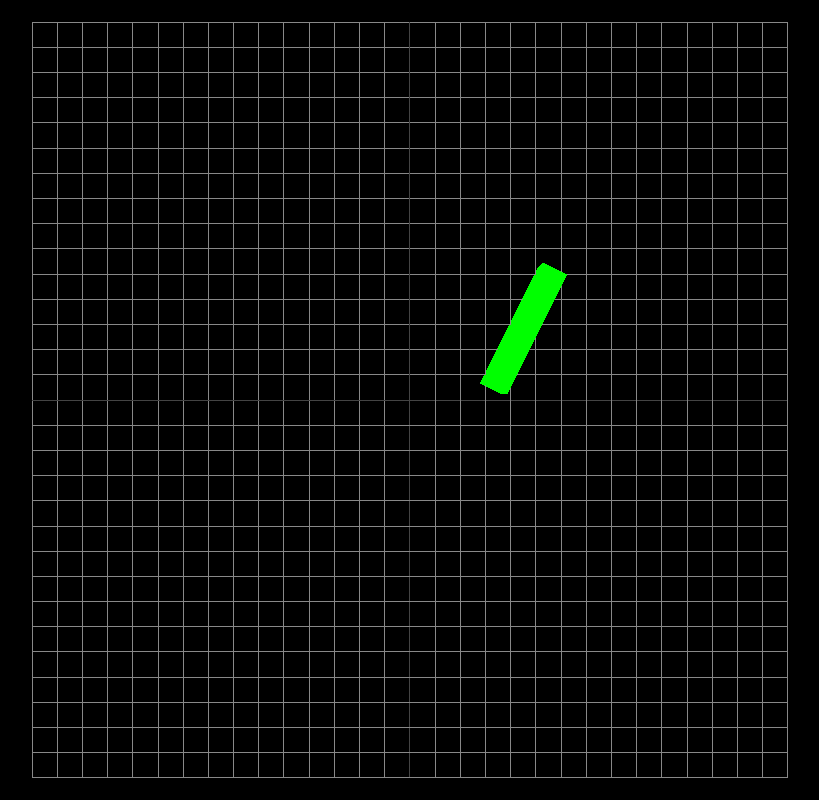
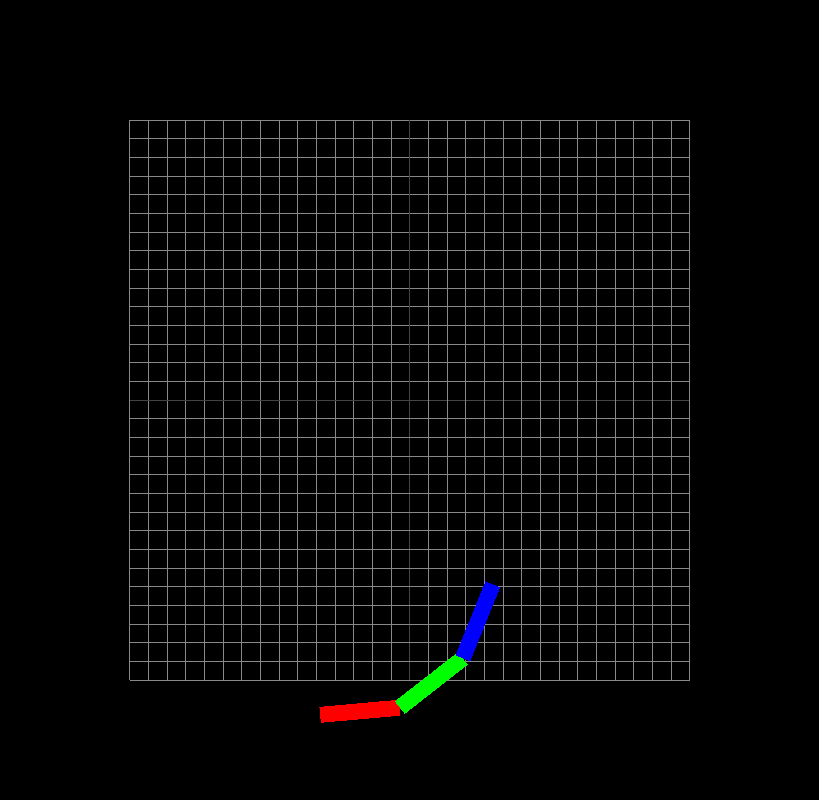
Before and after one commit to jf514/SampleCode, a plain HTML site: page javascript/articulated_vehicle/index.html in a window 1280 px wide. Shown: the whole page, without its empty margins (230-1049 px from the left). Drawn offline with nearby package versions, Linux system fonts and the light colour scheme.

Commit message:
Two trailers working demo.

```diff
--- a/javascript/articulated_vehicle/index.html
+++ b/javascript/articulated_vehicle/index.html
@@ -2,7 +2,7 @@
 <html lang="en">
 	<head>
 		<meta charset="utf-8">
-		<title>My first three.js app</title>
+		<title>Articulated_Vehicle 3js</title>
 		<style>
 			body { margin: 0; }
 		</style>
--- a/javascript/articulated_vehicle/main.js
+++ b/javascript/articulated_vehicle/main.js
@@ -1,18 +1,35 @@
 import * as THREE from 'three'
 
 const scene = new THREE.Scene();
-const camera = new THREE.PerspectiveCamera( 75, window.innerWidth / window.innerHeight, 0.1, 1000 );
+//const camera = new THREE.PerspectiveCamera( 75, window.innerWidth / window.innerHeight, 0.1, 1000 );
+var width = 50;
+var height = 50;
+const aspect = window.innerWidth / window.innerHeight;
+const camera = new THREE.OrthographicCamera( width * aspect / - 2, width * aspect / 2, height / 2, height / - 2, 1, 1000 );
+
 
 const renderer = new THREE.WebGLRenderer();
 renderer.setSize( window.innerWidth, window.innerHeight );
 document.body.appendChild( renderer.domElement );
 
 const geometry = new THREE.BoxGeometry( 5, 1, 1 );
-const material = new THREE.MeshBasicMaterial( { color: 0x00ff00 } );
+const material = new THREE.MeshBasicMaterial( { color: 0xff0000 } );
 const cube = new THREE.Mesh( geometry, material );
 scene.add( cube );
 
-const size = 29;
+// Trailer
+const tgeometry = new THREE.BoxGeometry( 5, 1, 1 );
+const tmaterial = new THREE.MeshBasicMaterial( { color: 0x00ff00 } );
+const tcube = new THREE.Mesh( tgeometry, tmaterial );
+scene.add( tcube );
+
+// 2nd Trailer
+const ttgeometry = new THREE.BoxGeometry( 5, 1, 1 );
+const ttmaterial = new THREE.MeshBasicMaterial( { color: 0x0000ff } );
+const ttcube = new THREE.Mesh( ttgeometry, ttmaterial );
+scene.add( ttcube );
+
+const size = 35;
 const divisions = 30;
 const gridHelper = new THREE.GridHelper( size, divisions );
 gridHelper.position.set(0, 0, 0);
@@ -20,53 +37,191 @@ gridHelper.rotation.x = Math.PI/2;
 
 scene.add( gridHelper );
 
-camera.position.z = 20;
+camera.position.x = 0;
+//camera.position.y = -20;
+camera.position.z = 25;
+//camera.rotation.x = Math.PI/4;
 var deltaT = .1;
 var t = 0.0;
 
 ///////////////////////////////////////////////////////////////////
 class BicycleModel {
-	constructor(x, y, z, theta, steer, v, lf, lr) {
+	constructor(x, y, z, theta, steer, v, lf, lr, hitchDist, trailer) {
 		this.x = x;
 		this.y = y;
 		this.z = z;
+		this.hitchDist = hitchDist;
 		this.theta = theta;
+		this.thetaPrev = theta;
+		this.beta = 0;
 		this.steer = steer;
 		this.v = v;
 		this.lf = lf;
 		this.lr = lr;
+		this.trailer = trailer;
 	}
 
-	update(deltaT, deltaSteer){
+	update(deltaT, steer){
+		// Update steer
+		this.steer = steer;
+
 		// Midpoint method - calc midpoints
-		var beta = Math.atan(this.lr * Math.tan(this.steer)/(this.lf+this.lr))
-		var steer_mid = this.steer + (0.5*deltaT)*deltaSteer;
-		var x_mid = this.x + this.v*(0.5*deltaT)*Math.cos(this.theta + beta);
-		var y_mid = this.y + this.v*(0.5*deltaT)*Math.sin(this.theta + beta);
-		var theta_mid = this.theta + (0.5*deltaT)*(this.v/(this.lf + this.lr))*Math.tan(this.steer)*Math.cos(beta);
+		this.beta = Math.atan(this.lr * Math.tan(this.steer)/(this.lf+this.lr))
+		var x_mid = this.x + this.v*(0.5*deltaT)*Math.cos(this.theta + this.beta);
+		var y_mid = this.y + this.v*(0.5*deltaT)*Math.sin(this.theta + this.beta);
+		var theta_mid = this.theta + (0.5*deltaT)*(this.v/(this.lf + this.lr))*Math.tan(steer)*Math.cos(this.beta);
 
 		// Full update
-		var beta_mid = Math.atan(this.lr * Math.tan(steer_mid)/(this.lf+this.lr))
-		this.x = this.x + this.v*(deltaT)*Math.cos(theta_mid + beta_mid);
-		this.y = this.y + this.v*(deltaT)*Math.sin(theta_mid + beta_mid);
-		this.theta = this.theta + (deltaT)*(this.v/(this.lf + this.lr))*Math.tan(steer_mid)*Math.cos(beta_mid);
-		this.steer = this.steer + (deltaT)*deltaSteer;
+		this.x = this.x + this.v*(deltaT)*Math.cos(theta_mid + this.beta);
+		this.y = this.y + this.v*(deltaT)*Math.sin(theta_mid + this.beta);
+		this.thetaPrev = this.theta;
+		this.theta = this.theta + (deltaT)*(this.v/(this.lf + this.lr))*Math.tan(this.steer)*Math.cos(this.beta);
+
+		if(this.trailer){
+			var hitchPos = this.getHitchPos();
+			var hitchVel = this.getHitchVel(deltaT);
+			this.trailer.update(deltaT, hitchPos, hitchVel, this.theta);
+		}
+	}
+
+	getHitchPos(){
+		var hX = this.x - this.hitchDist*Math.cos(this.theta);
+		var hY = this.y - this.hitchDist*Math.sin(this.theta);
+		var hitchPos = new THREE.Vector2(hX, hY);
+
+		return hitchPos;
+	}
+
+	getHitchVel(deltaT){
+		var omega = (this.theta - this.thetaPrev)/deltaT;
+		var vX = -omega*this.hitchDist*Math.sin(this.theta + Math.PI)+this.v*Math.cos(this.theta + this.beta);
+		var vY = omega*this.hitchDist*Math.cos(this.theta + Math.PI)+this.v*Math.sin(this.theta + this.beta);
+		var hitchVel = new THREE.Vector2(vX, vY);
+
+		return hitchVel;
 	}
 }
+
+class Trailer{
+	constructor(distToAxle, distToCenter, distToHitch, theta, trailer){
+		this.distToAxle = distToAxle;
+		this.distToCenter = distToCenter;
+		this.distToHitch = distToHitch;
+		this.theta = theta;
+		this.thetaPrev = theta;
+		this.trailer2 = trailer;
+	}
+
+	update(deltaT, hitchPosParent, hitchVelParent, thetaParent){
+		// World orientation:
+		// thetaRel = thetaTrailerWorld - thetaParent (world)
+		// -> thetaTrailerWorld = thetaRel + thetaParentWorld (world)
+
+		// JEF TODO REFACTOR
+		var hitchVelX = hitchVelParent.x;
+		var hitchVelY = hitchVelParent.y;
+		var hitchPosX = hitchPosParent.x;
+		var hitchPosY = hitchPosParent.y;
+
+		const hitchVel = Math.sqrt(hitchVelX*hitchVelX + hitchVelY*hitchVelY);
+
+		if(hitchVel == 0)
+			return;
+
+		const invHitchVel = 1.0/hitchVel;
+		const hitchAngleSign = Math.cos(this.theta)*hitchVelY - Math.sin(this.theta)*hitchVelX > 0 ? 1 : -1;
+		const hitchVelAngle = hitchAngleSign*Math.acos(invHitchVel*(Math.cos(this.theta)*hitchVelX +
+			Math.sin(this.theta)*(hitchVelY)));
+		const hitchVelPerpendicular = Math.sin(hitchVelAngle)*hitchVel;
+		const omega = hitchVelPerpendicular/this.distToAxle;
+
+		this.thetaPrev = this.theta;
+		this.theta += deltaT*omega;
+
+		if(this.trailer2){
+			trailer2.update(deltaT,
+				this.getHitchPos(hitchPosParent),
+				this.getHitchVel(deltaT, hitchVelParent),
+				this.theta);
+		} else {
+			var x = 0;
+		}
+
+		//this.theta = thetaParent;  // JEF REMOVE
+	}
+
+	getCenter(parentHitchPos){
+		var cX = -this.distToCenter*Math.cos(this.theta) + parentHitchPos.x;
+		var cY = -this.distToCenter*Math.sin(this.theta) + parentHitchPos.y;
+		var center = new THREE.Vector2(cX, cY);
+
+		return center;
+	}
+
+	getHitchPos(parentHitchPos){
+		var hX = parentHitchPos.x - this.distToHitch*Math.cos(this.theta);
+		var hY = parentHitchPos.y - this.distToHitch*Math.sin(this.theta);
+		var hitchPos = new THREE.Vector2(hX, hY);
+
+		return hitchPos;
+	}
+
+	getHitchVel(deltaT, parentHitchVel){
+		var omega = (this.theta - this.thetaPrev)/deltaT;
+		var vX = parentHitchVel.x - omega*this.distToHitch*Math.sin(this.theta - Math.PI);
+		var vY = parentHitchVel.y + omega*this.distToHitch*Math.cos(this.theta - Math.PI);
+		var hitchVel = new THREE.Vector2(vX, vY);
+
+		return hitchVel;
+	}
+}
+
 ///////////////////////////////////////////////////////////////////
+function figure8(t, period){
+	var theta = 0.125*Math.PI;
+	if(Math.floor(t/period) % 2){
+		return theta;
+	}
 
-const bike = new BicycleModel(0, 14.5, 0.0, 0*0.25*Math.PI, -0.125*Math.PI, 0.5, 1.5, 1.5);
+	return -1*theta;
+}
+
+function figure8_2(t, period){
+	var theta = 0.25*Math.PI*Math.sin(6.28*(t/period));
+	if(Math.floor(t/period) % 2){
+		return theta;
+	}
+
+	return -1*theta;
+}
+
 ///////////////////////////////////////////////////////////////////
+const thetaStart = -0.125*Math.PI*0;
+const trailer2 = new Trailer(5, 2.5, 6, -Math.PI);
+const trailer = new Trailer(5, 2.5, 5, -Math.PI/2, trailer2);
+const bike = new BicycleModel(0, 0, 0.0, 0, 0, 1.0, 2.0, 2.0, 2.5, trailer);
 
+///////////////////////////////////////////////////////////////////
 function animate() {
 	requestAnimationFrame( animate );
 
 	//cube.rotation.x += 0.01;
-	var deltaSteer = 1.0*Math.PI*Math.sin(2*Math.PI*t/(100.0));
-	bike.update(deltaT, 0.0*deltaSteer);
+	//var deltaSteer = 1.0*Math.PI*Math.sin(2*Math.PI*t/(100.0));
+
+	var steer = figure8(t, 61.5);
+	//var steer = 0.125*Math.PI*Math.sin(6.28*(t/10.7));
+	bike.update(deltaT, steer);
 	cube.position.x = bike.x;
 	cube.position.y = bike.y;
 	cube.rotation.z = bike.theta;
+
+	tcube.position.x = bike.trailer.getCenter(bike.getHitchPos()).x;
+	tcube.position.y = bike.trailer.getCenter(bike.getHitchPos()).y;
+	tcube.rotation.z = bike.trailer.theta;
+
+	ttcube.position.x = bike.trailer.trailer2.getCenter(bike.trailer.getHitchPos(bike.getHitchPos())).x;
+	ttcube.position.y = bike.trailer.trailer2.getCenter(bike.trailer.getHitchPos(bike.getHitchPos())).y;
+	ttcube.rotation.z = bike.trailer.trailer2.theta;
 
 	t += deltaT;
 
```
